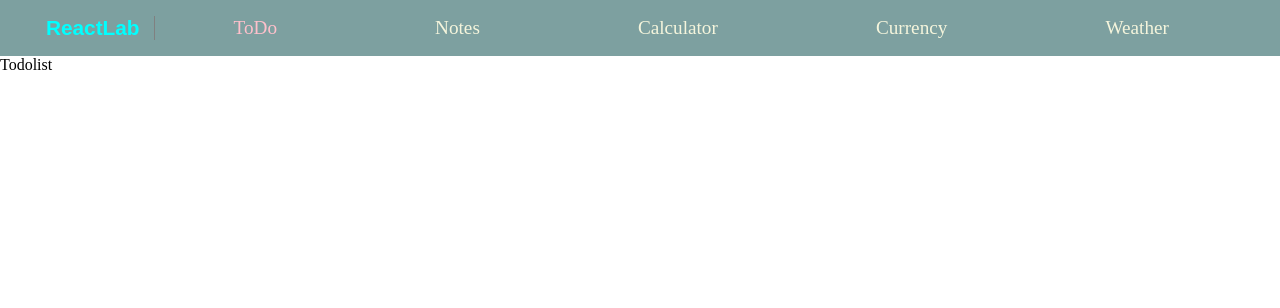
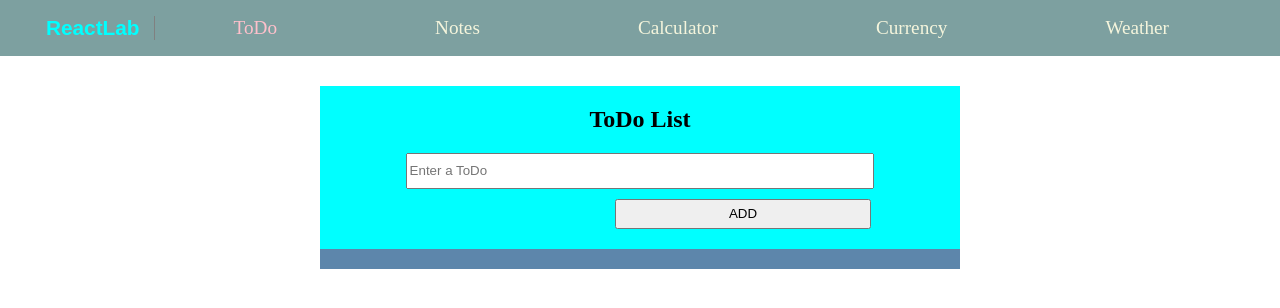
Before and after one commit to Salih041/ReactLab, a React (Vite) app: page /todolist in a window 1280 px wide. Shown: the top 308 px of the page. Built offline with nearby package versions, Linux system fonts and the light colour scheme.

Commit message:
Start ToDo List feature

```diff
--- a/package.json
+++ b/package.json
@@ -10,8 +10,10 @@
     "preview": "vite preview"
   },
   "dependencies": {
+    "@reduxjs/toolkit": "^2.8.2",
     "react": "^19.1.1",
     "react-dom": "^19.1.1",
+    "react-redux": "^9.2.0",
     "react-router-dom": "^7.8.2"
   },
   "devDependencies": {
--- a/src/App.jsx
+++ b/src/App.jsx
@@ -7,7 +7,9 @@ function App() {
   return (
     <div>
       <Navbar></Navbar>
-      <RouterConfig></RouterConfig>
+      <div style={{ display: 'flex', justifyContent: 'center' }}>
+        <RouterConfig></RouterConfig>
+      </div>
     </div>
   )
 }
--- /dev/null
+++ b/src/components/Todocomponents/CreateTodo.jsx
@@ -0,0 +1,31 @@
+import React, { useState } from 'react'
+import { useDispatch } from 'react-redux';
+import { addTodo } from '../../redux/todoSlice';
+
+function CreateTodo() {
+
+    const [newtodo , setNewtodo] = useState('');
+    const dispatch = useDispatch();
+
+    const TodoCreate = ()=>
+    {
+        if(newtodo.trim()=="") return;
+        const request = {
+            id : Math.floor(Math.random()*9999),
+            content : newtodo.trim(),
+            isCompleted : true
+        }
+        dispatch(addTodo(request))
+        setNewtodo("");
+    }
+
+    return (
+        <div className='createContainer'>
+            <h2 style={{textAlign:'center'}}>ToDo List</h2>
+            <input value={newtodo} onChange={(e)=>{setNewtodo(e.target.value)}} className='TodoInput' type="text" placeholder='Enter a ToDo' />
+            <button onClick={TodoCreate} className='CreateButton'>ADD</button>
+        </div>
+    )
+}
+
+export default CreateTodo
--- /dev/null
+++ b/src/components/Todocomponents/Todo.jsx
@@ -0,0 +1,17 @@
+import React from 'react'
+
+function Todo({ todoProps }) {
+    const {id,content,isCompleted} = todoProps
+    return (
+        <div className={isCompleted ? 'SingleTodo completed' : 'SingleTodo notCompleted'}>
+           <div className='TodoLeft'>
+                {content}
+           </div>
+           <div className='TodoRight'>
+                <button>A</button>
+           </div>
+        </div>
+    )
+}
+
+export default Todo
--- /dev/null
+++ b/src/components/Todocomponents/TodosList.jsx
@@ -0,0 +1,20 @@
+import React from 'react'
+import { useSelector } from 'react-redux'
+import Todo from './Todo'
+
+function TodosList() {
+
+    const {todos} = useSelector((store)=>store.todos)
+
+    return (
+        <div className='TodosContainer'>
+            {
+                todos && todos.map((todo)=>(
+                    <Todo key={todo.id} todoProps={todo}></Todo>
+                ))
+            }
+        </div>
+    )
+}
+
+export default TodosList
--- /dev/null
+++ b/src/css/Todo.css
@@ -0,0 +1,69 @@
+.todolistContainer
+{
+    margin-top: 30px;
+    display: flex;
+    flex-direction: column;
+    width: 50%;
+    height: 175px;
+    background-color: cyan;
+    align-items: center;
+}
+.createContainer
+{
+    box-sizing: border-box;
+    width: 80%;
+    display: flex;
+    flex-direction: column;
+    align-items: center;
+    padding-bottom: 20px;
+}
+.TodoInput
+{
+    width: 90%;
+    height: 30px;
+}
+.CreateButton
+{
+    width: 50%;
+    height: 30px;
+    margin-top: 10px;
+    margin-right: 25px;
+    align-self: flex-end;
+}
+.CreateButton:hover
+{
+    cursor: pointer;
+}
+
+.TodosContainer
+{
+    box-sizing: border-box;
+    padding-top: 20px;
+    display: flex;
+    flex-direction: column;
+    justify-content: start;
+    align-items: center;
+    gap: 10px;
+    width: 100%;
+    background-color: rgb(93, 134, 171);
+}
+
+.SingleTodo
+{
+    box-sizing: border-box;
+    padding: 2px;
+    border: 1px solid black;
+    display: flex;
+    justify-content: space-between;
+    align-items: center;
+    width: 100%;
+    height: 35px;
+}
+.completed
+{
+    background-color: green;
+}
+.notCompleted
+{
+    background-color: gray;
+}
--- a/src/main.jsx
+++ b/src/main.jsx
@@ -3,9 +3,13 @@ import { createRoot } from 'react-dom/client'
 import './index.css'
 import App from './App.jsx'
 import { BrowserRouter } from 'react-router'
+import { store } from './redux/store.jsx'
+import { Provider } from 'react-redux'
 
 createRoot(document.getElementById('root')).render(
   <BrowserRouter>
-    <App />
+    <Provider store={store}>
+      <App />
+    </Provider>
   </BrowserRouter>,
 )
--- a/src/pages/ToDoList.jsx
+++ b/src/pages/ToDoList.jsx
@@ -1,9 +1,13 @@
 import React from 'react'
+import CreateTodo from '../components/Todocomponents/CreateTodo'
+import '../css/Todo.css'
+import TodosList from '../components/Todocomponents/TodosList'
 
 function ToDoList() {
   return (
-    <div>
-      Todolist
+    <div className='todolistContainer'>
+      <CreateTodo></CreateTodo>
+      <TodosList></TodosList>
     </div>
   )
 }
--- /dev/null
+++ b/src/redux/store.jsx
@@ -0,0 +1,8 @@
+import { configureStore } from '@reduxjs/toolkit'
+import todoReducer from './todoSlice'
+
+export const store = configureStore({
+  reducer: {
+    todos :todoReducer
+  },
+})
--- /dev/null
+++ b/src/redux/todoSlice.jsx
@@ -0,0 +1,24 @@
+import { createSlice } from '@reduxjs/toolkit'
+
+const initialState = {
+  todos: [],
+}
+
+export const todoSlice = createSlice({
+    name:'todoSlice',
+    initialState,
+    reducers:{
+        addTodo:(state,action)=>
+        {
+            state.todos.push(action.payload)
+        },
+        removeTodo:(state,action)=>
+        {
+            state.todos = state.todos.filter((todo)=>todo.id!==action.payload)
+        }
+    }
+})
+
+export const {addTodo,removeTodo} = todoSlice.actions
+
+export default todoSlice.reducer
```
Also changed, not shown: 1 other file (tests, documents, lock files or other folders).
